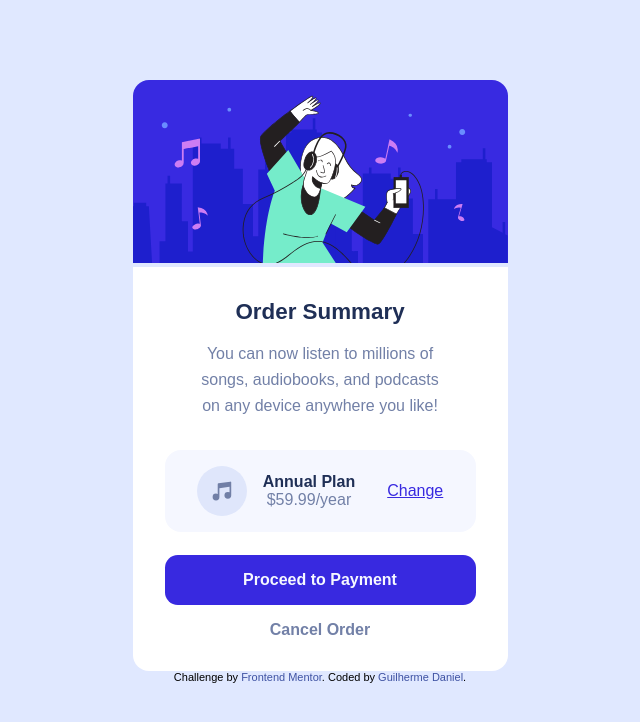
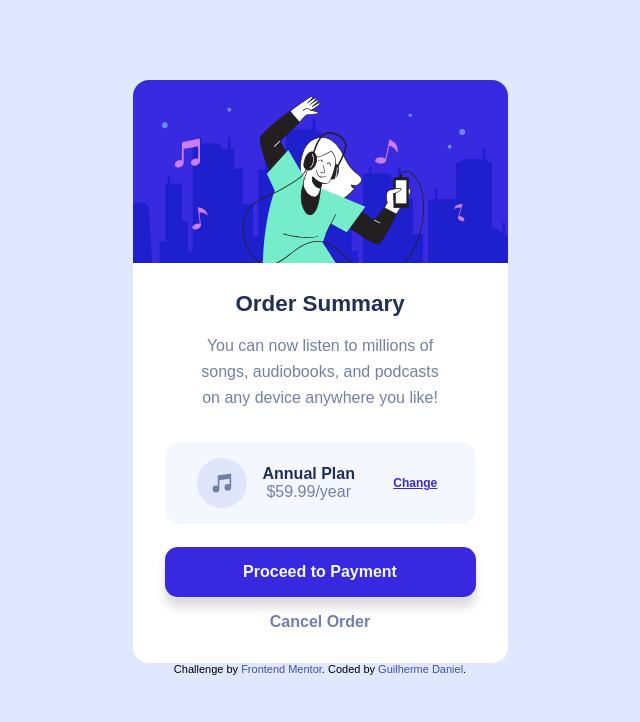
Before and after one commit to guidani/frontendmentor-challenges, a plain HTML site: page 04-order-summary-component-main/index.html in a window 1280 px wide. Shown: the whole page, without its empty margins (320-960 px from the left). Drawn offline with Linux system fonts and the light colour scheme.

Commit message:
projeto finalizado

```diff
--- a/04-order-summary-component-main/index.html
+++ b/04-order-summary-component-main/index.html
@@ -42,7 +42,7 @@
           </div>
           <div class="btn-group">
             <button class="btn btn-proceed">Proceed to Payment</button>
-            <button class="btn btn-cancel">Cancel Order</button>
+            <a class="btn btn-cancel">Cancel Order</a>
           </div>
         </div>
       </div>
--- a/04-order-summary-component-main/style.css
+++ b/04-order-summary-component-main/style.css
@@ -83,6 +83,7 @@ main {
   text-align: center;
   border-bottom-left-radius: 1rem;
   border-bottom-right-radius: 1rem;
+  margin-top: -.5rem;
 }
 
 .card-body h1 {
@@ -139,6 +140,14 @@ main {
 .payment-plan a{
     text-decoration: underline;
     color: var(--Bright-blue);
+    font-weight: 900;
+    font-size: 12px;
+    flex: 1;
+}
+
+.payment-plan a:hover{
+  text-decoration: none;
+  color: var(--Desaturated-blue);
 }
 
 .btn-group{
@@ -160,8 +169,17 @@ main {
 .btn-proceed{
     background-color: var(--Bright-blue);
     color: var(--Very-pale-blue);
+    box-shadow: 0px 10px 10px 0px hsla(0, 0%, 50%, 0.281);
+}
+
+.btn-proceed:hover{
+  opacity: .5;
 }
 
 .btn-cancel{
     color: var(--Desaturated-blue);
 }
+
+.btn-cancel:hover{
+  color: var(--Dark-blue);
+}
```
